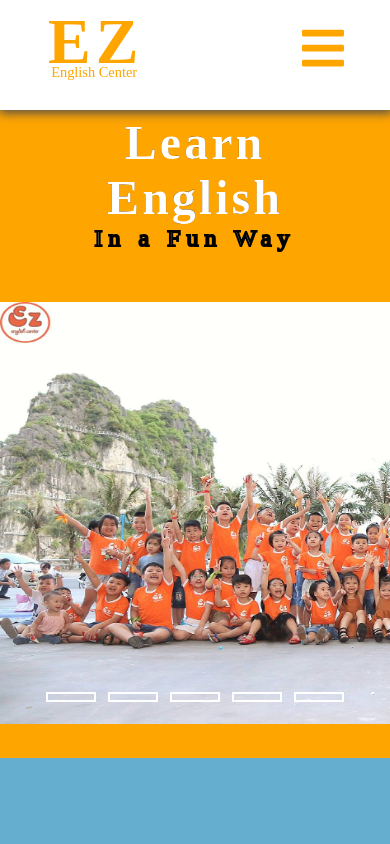
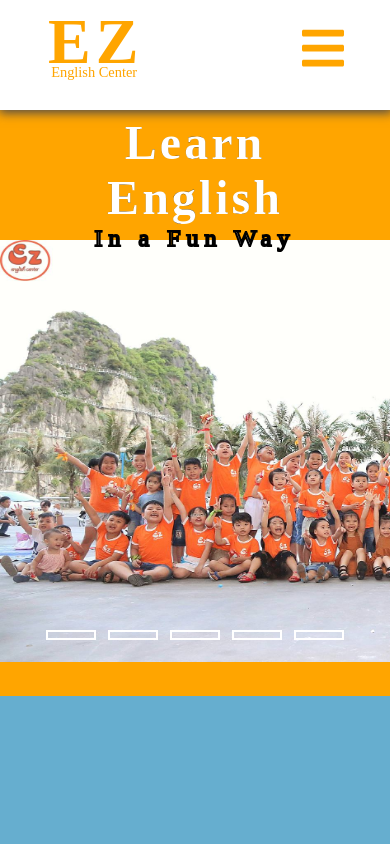
Before and after one commit to tadzius1996/Eazy, a React (Create React App) app: page / in a window 390 px wide. Shown: the top 844 px of the page. Built offline with nearby package versions, Linux system fonts and the light colour scheme; no server answers; a web font is replaced by a local one.

Commit message:
responsivemaybe

```diff
--- a/src/components/Home.css
+++ b/src/components/Home.css
@@ -613,7 +613,7 @@
 }
 .middle{
   position: absolute;
-  top: 50%;
+  top: 22.5rem;
   left: 50%;
   transform: translate(-50%,-50%);
 }
```
